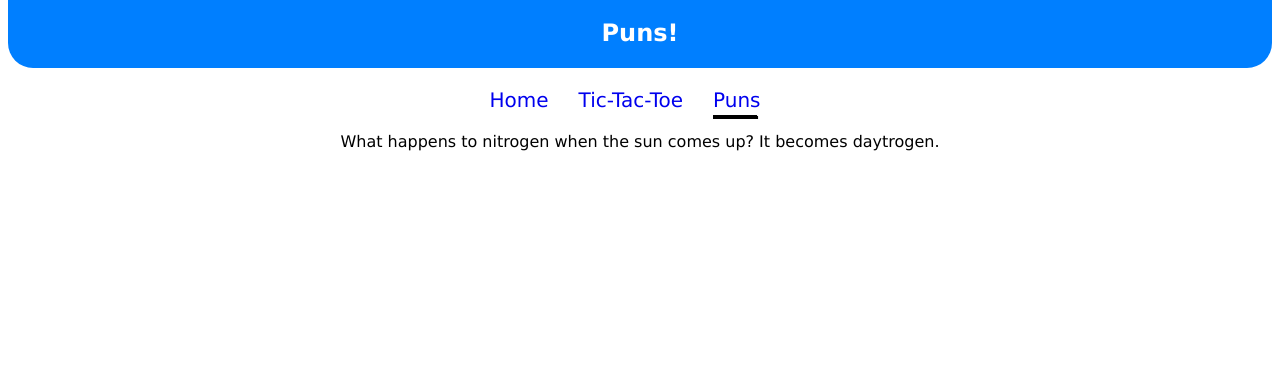
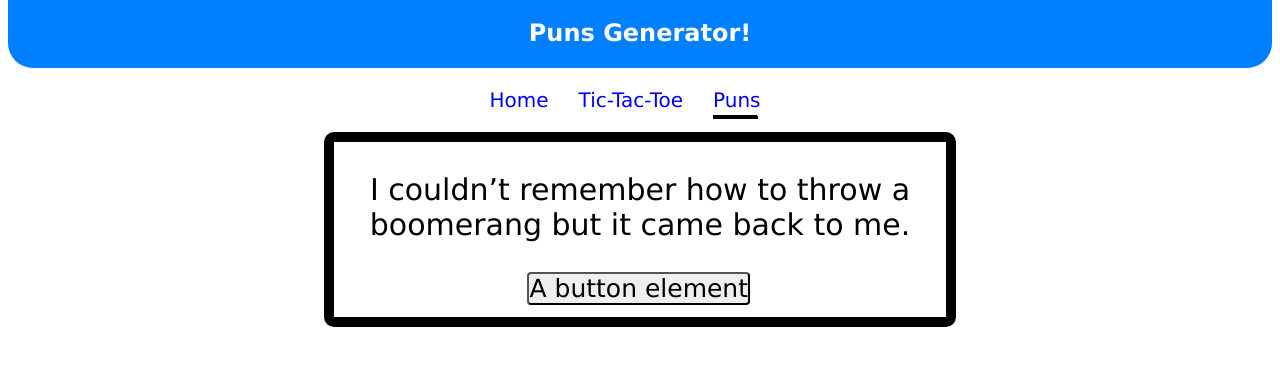
Before and after one commit to RyanOtto/RyanOtto.github.io, a plain HTML site: page puns.html in a window 1280 px wide. Shown: the part 71-436 px from the top of the page. Drawn offline with Linux system fonts and the light colour scheme.

Commit message:
Add pun generation button
* Pun page now has a button to go to another random pun

```diff
--- a/puns.html
+++ b/puns.html
@@ -24,7 +24,7 @@
 <a href="index.html">
   <div id="banner">
     <h1>Work in Progress</h1>
-    <h2>Puns!</h2>
+    <h2>Puns Generator!</h2>
   </div>
 </a>
 
@@ -35,7 +35,10 @@
   	<p class="navbar-item"><a id="navbar-item-main" href="puns.html">Puns</p></a>
 </div>
 
-<div id="pun-container" style="text-align:center;"></div>
+<div style="text-align:center; border-radius:10px; border:10px solid; margin-left:25%; margin-right:25%;">
+    <p id="pun" style="font-size:30px;"></p>
+    <button id="pun-button" style="margin-bottom:2%; font-size:25px;" class="ui-button ui-widget ui-corner-all">A button element</button>
+</div>
 
 </body>
 </div>
--- a/scripts/puns.js
+++ b/scripts/puns.js
@@ -1,11 +1,20 @@
 //Puns
 $(document).ready(function() {
+	var punString, punStringArr, whichPun;
 
 	$.get('resources/puns.txt', function(data) {
-		var punString=data;
-		var punStringArr=punString.split("\n");
-		var whichPun = Math.floor((Math.random() * punStringArr.length));
-	   	$('#pun-container').text(punStringArr[whichPun]);
+		 punString=data;
+		 punStringArr=punString.split("\n");
+		newPun();
 	}, 'text');
 
+	$('#pun-button').click(function(){
+		newPun();
+	});
+
+	function newPun(){
+		var whichPun = Math.floor((Math.random() * punStringArr.length));
+	   	$('#pun').text(punStringArr[whichPun]);
+	}
+
 });
```
